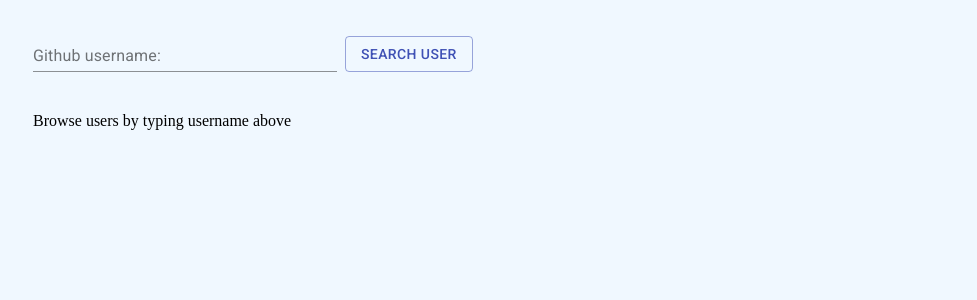
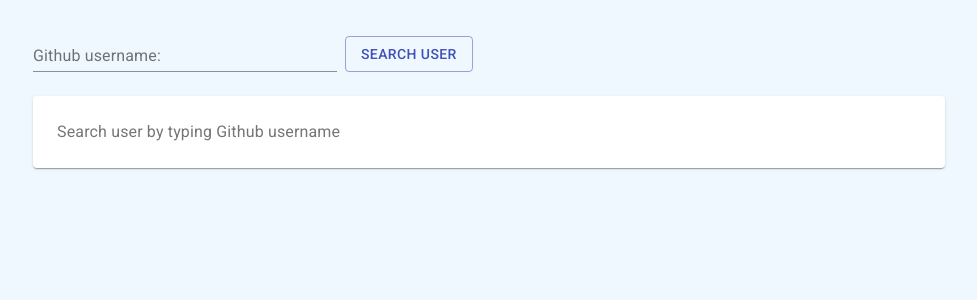
Before and after one commit to mateusz-bielak/axii-gh, a React (Create React App) app: page / in a window 1280 px wide. Shown: the top 300 px of the page, without its empty margins (151-1128 px from the left). Built offline with nearby package versions, Linux system fonts and the light colour scheme; no server answers.

Commit message:
Implement error handling

```diff
--- a/src/App.tsx
+++ b/src/App.tsx
@@ -1,5 +1,5 @@
 import React from 'react';
-import { Container, Grid } from '@material-ui/core';
+import { Container, Grid, Paper, Typography } from '@material-ui/core';
 import { makeStyles } from '@material-ui/core/styles';
 
 import Form from './components/Form';
@@ -11,10 +11,13 @@ const useStyles = makeStyles(theme => ({
     container: {
         marginTop: theme.spacing(3),
     },
+    paper: {
+        padding: theme.spacing(3),
+    },
 }));
 
 const App: React.FC = () => {
-    const { setUsername, userProfile } = useUserProfile();
+    const { error, setUsername, userProfile } = useUserProfile();
     const { fetchingRepos, repos } = useRepos(userProfile && userProfile.login);
 
     const classes = useStyles();
@@ -33,7 +36,13 @@ const App: React.FC = () => {
                             userProfile={userProfile}
                         />
                     ) : (
-                        <p>Browse users by typing username above</p>
+                        <Paper className={classes.paper}>
+                            <Typography color="textSecondary">
+                                {error
+                                    ? 'Oops, something went wrong. Please, try again.'
+                                    : 'Search user by typing Github username'}
+                            </Typography>
+                        </Paper>
                     )}
                 </Grid>
             </Grid>
--- a/src/components/UserCard.tsx
+++ b/src/components/UserCard.tsx
@@ -2,8 +2,10 @@ import React from 'react';
 import { makeStyles } from '@material-ui/core/styles';
 import {
     Avatar,
+    Box,
     Card,
     CardContent,
+    CircularProgress,
     Grid,
     Link,
     List,
@@ -25,6 +27,12 @@ const useStyles = makeStyles(theme => ({
             height: 'auto',
             width: 'auto',
         },
+    },
+    box: {
+        height: '100%',
+        display: 'flex',
+        justifyContent: 'center',
+        alignItems: 'center',
     },
     card: {
         backgroundColor: ' #F8F8FF',
@@ -62,7 +70,9 @@ const UserCard = ({
                     </Grid>
                     <Grid className={classes.repos} item xs={12} sm={8} md={9}>
                         {fetchingRepos ? (
-                            <p>Loading...</p>
+                            <Box className={classes.box}>
+                                <CircularProgress />
+                            </Box>
                         ) : repos.length ? (
                             <List
                                 disablePadding
@@ -91,7 +101,7 @@ const UserCard = ({
                                 ))}
                             </List>
                         ) : (
-                            <p>No repos</p>
+                            <Typography color="textSecondary">No repositories</Typography>
                         )}
                     </Grid>
                 </Grid>
--- a/src/helpers/index.ts
+++ b/src/helpers/index.ts
@@ -6,3 +6,11 @@ export function sortAndGetTopRepos(repos: Repo[], amount = 3) {
 
     return topRepos;
 }
+
+export function handleErrors(response: Response) {
+    if (!response.ok) {
+        throw Error(response.statusText);
+    }
+
+    return response.json();
+}
--- a/src/hooks/useRepos.ts
+++ b/src/hooks/useRepos.ts
@@ -1,7 +1,7 @@
 import { useEffect, useState } from 'react';
 
 import { api } from '../variables';
-import { sortAndGetTopRepos } from '../helpers';
+import { sortAndGetTopRepos, handleErrors } from '../helpers';
 
 export interface Repo {
     description: string;
@@ -17,15 +17,19 @@ function useRepos(username?: string) {
 
     useEffect(() => {
         async function fetchRepos() {
-            setFetchingRepos(true);
+            try {
+                setFetchingRepos(true);
 
-            const rawRepos: Repo[] = await fetch(`${api}users/${username}/repos`).then(res =>
-                res.json(),
-            );
-            const repos = sortAndGetTopRepos(rawRepos);
+                const rawRepos: Repo[] = await fetch(`${api}users/${username}sdwedwedwxs/repos`).then(
+                    handleErrors,
+                );
+                const repos = sortAndGetTopRepos(rawRepos);
 
-            setFetchingRepos(false);
-            setRepos(repos);
+                setFetchingRepos(false);
+                setRepos(repos);
+            } catch {
+                setFetchingRepos(false);
+            }
         }
 
         username && fetchRepos();
--- a/src/hooks/useUserProfile.ts
+++ b/src/hooks/useUserProfile.ts
@@ -1,6 +1,7 @@
 import { useEffect, useState } from 'react';
 
 import { api } from '../variables';
+import { handleErrors } from '../helpers';
 
 export interface UserProfile {
     avatar_url: string;
@@ -19,20 +20,26 @@ const defaultUserProfile = {
 };
 
 function useUserProfile() {
-    const [username, setUsername] = useState('mateusz-bielak');
+    const [username, setUsername] = useState('');
     const [userProfile, setUserProfile] = useState<UserProfile>(defaultUserProfile);
+    const [error, setError] = useState(false);
 
     useEffect(() => {
         async function fetchUserProfile() {
-            const profile: UserProfile = await fetch(`${api}users/${username}`).then(res => res.json());
+            try {
+                const profile: UserProfile = await fetch(`${api}users/${username}`).then(handleErrors);
 
-            setUserProfile(profile);
+                setUserProfile(profile);
+                setError(false);
+            } catch {
+                setError(true);
+            }
         }
 
         username && fetchUserProfile();
     }, [username]);
 
-    return { setUsername, userProfile };
+    return { error, setUsername, userProfile };
 }
 
 export default useUserProfile;
```
